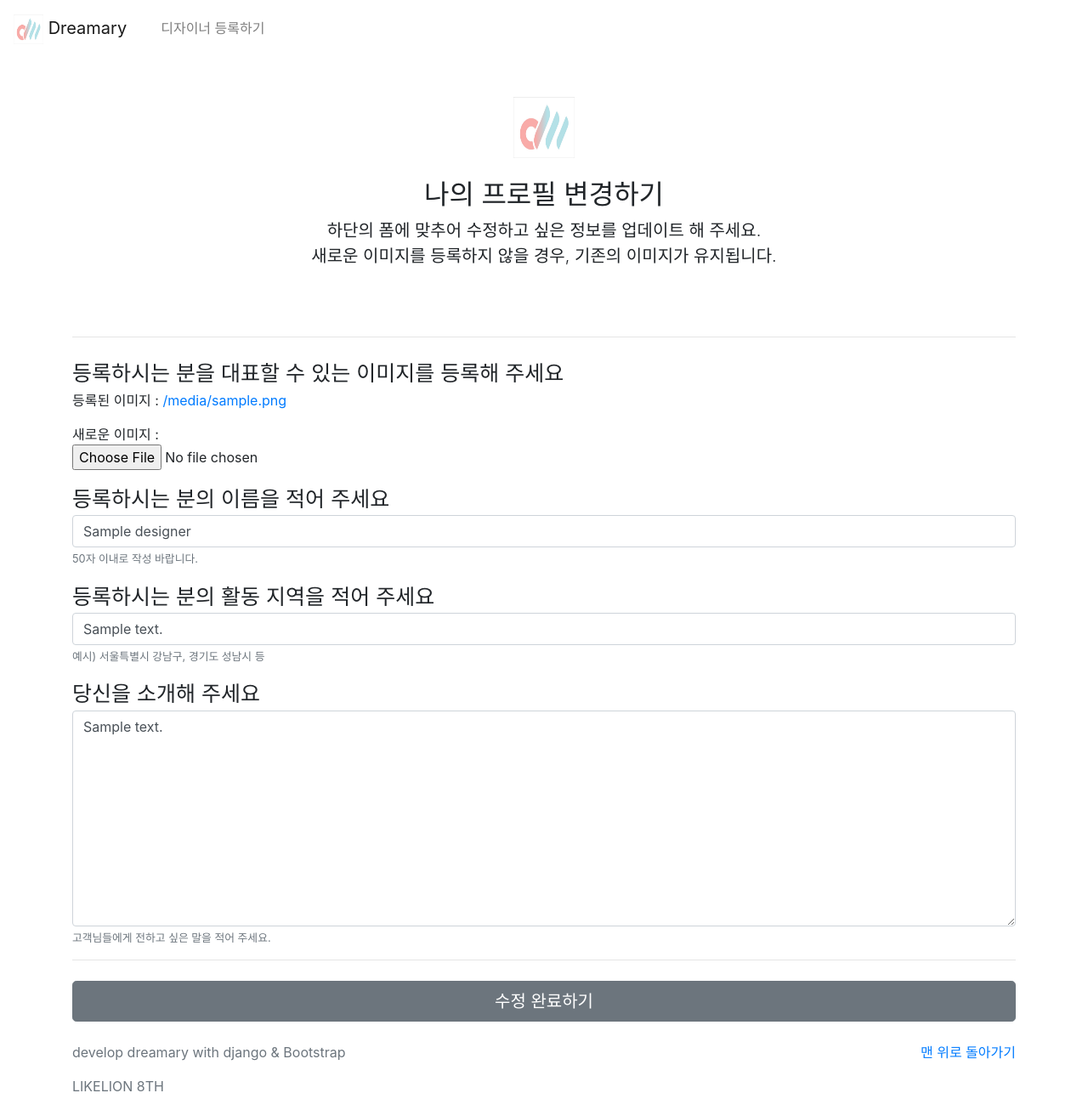
After one commit to s0y00n/Dreamary1, a Django app: page /update/1/ in a window 1280 px wide. The commit adds this page. Shown: the whole page at 85% size. Run offline with Django 3.2, Linux system fonts and the light colour scheme; tables that the repository leaves empty hold one stand-in row (values such as "Sample post"); some libraries are stand-ins or nearby versions.

Commit message:
강의 끝!

```diff
--- a/page/templates/base.html
+++ b/page/templates/base.html
@@ -72,6 +72,11 @@
                 <img src="{% static 'images/드리머리로고.png' %}" width="35" height="35" alt="드리머리로고.png">
                 <label class="navbar-brand align-self-center">Dreamary</label>
             </a>
+            <div class="collapse navbar-collapse">
+                <div class="navbar-nav">
+                    <a class="nav-item nav-link" href="{% url 'new' %}"> 디자이너 등록하기</a>
+                </div>
+            </div>
         </div>
     </header>
 
--- a/page/templates/detail.html
+++ b/page/templates/detail.html
@@ -15,11 +15,14 @@
             <p class="lead">{{ designer.description }}</p>
             <div class="d-flex justify-content-between align-items-center">
                 <div class="btn-group">
+                    <a href="{% url 'update' designer.id %}" class="btn btn-sm btn-outline-secondary">정보 수정</a>
+                    <a href="{% url 'delete' designer.id %}" class="btn btn-sm btn-outline-danger">정보 삭제</a>
                 </div>
             </div>
         </div>
         <div class="col-md-4">
             <img src="{{ designer.image.url }}" width="150%" alt="Designer_Profile_Image">
+
         </div>
     </div>
 </div>
--- /dev/null
+++ b/page/templates/update.html
@@ -0,0 +1,49 @@
+{% extends 'base.html' %}
+{% load static %}
+
+{% block title %} 프로필 수정하기 {% endblock %}
+{% block link %} {% static 'css/update.css' %} {% endblock %}
+
+{% block content %}
+
+<div class="container">
+    <div class="py-5 text-center">
+        <img class="d-block mx-auto mb-4" src="{% static 'images/드리머리로고.png' %}" alt="" width="72" height="72">
+        <h2>나의 프로필 변경하기</h2>
+        <p class="lead">하단의 폼에 맞추어 수정하고 싶은 정보를 업데이트 해 주세요.<br>새로운 이미지를 등록하지 않을 경우, 기존의 이미지가 유지됩니다.</p>
+    </div>
+    <div class="order-md-1">
+        <hr class="mb-4">
+        <form action="{% url 'update' designer.id %}" method="POST" enctype="multipart/form-data">
+            {% csrf_token %}
+            <div class="mb-3">
+                <label for="inputFile">등록하시는 분을 대표할 수 있는 이미지를 등록해 주세요</label>
+                <div>{% if designer.image %}<p>등록된 이미지 : <a href="{{ designer.image.url }}">{{ designer.image.url }}</a>
+                    </p>{% endif %}</div>
+                <p>새로운 이미지 : <input type="file" class="form-control-file" id="inputFile" name="image"></p>
+            </div>
+
+            <div class="mb-3">
+                <label for="inputName">등록하시는 분의 이름을 적어 주세요</label>
+                <input type="text" class="form-control" id="inputName" name="name" value="{{ designer.name }}" required>
+                <small id="Name" class="form-text text-muted">50자 이내로 작성 바랍니다.</small>
+            </div>
+
+            <div class="mb-3">
+                <label for="inputAddress">등록하시는 분의 활동 지역을 적어 주세요</label>
+                <input type="text" class="form-control" id="inputAddress" name="address" value="{{ designer.address }}" required>
+                <small id="Name" class="form-text text-muted">예시) 서울특별시 강남구, 경기도 성남시 등</small>
+            </div>
+    </div>
+
+    <div class="mb-3">
+        <label for="inputDescription">당신을 소개해 주세요 </label>
+        <textarea class="form-control" id="inputDescription" name="description" cols="40" rows="10" required>{{ designer.description }}</textarea>
+        <small id="Name" class="form-text text-muted">고객님들에게 전하고 싶은 말을 적어 주세요.</small>
+    </div>
+    <hr class="mb-4">
+    <button class="btn btn-secondary btn-lg btn-block" type="submit">수정 완료하기</button>
+    </form>
+</div>
+
+{% endblock %}
--- a/page/urls.py
+++ b/page/urls.py
@@ -1,8 +1,12 @@
 from django.urls import path
 from . import views
 
-urlpatterns=[
-    path('', views.home, name="home"), #path는 : 어떤주소/어떤함수 실행/ 뭐라고 부를지) 지정하는 것
-    path('introduce/', views.introduce, name="introduce"),
-    path('profile/<int:designer_id>', views.detail, name="detail"),
+urlpatterns = [
+    path('', views.home, name = "home"),
+    path('introduce/', views.introduce, name = "introduce"),
+    path('profile/<int:designer_id>/', views.detail, name = "detail"),
+    path('new/', views.new, name = "new"),
+    path('create/', views.create, name = "create"),
+    path('update/<int:designer_id>/', views.update, name = "update"),
+    path('delete/<int:designer_id>/', views.delete, name = "delete"),
 ]
--- a/page/views.py
+++ b/page/views.py
@@ -1,4 +1,4 @@
-from django.shortcuts import render, get_object_or_404
+from django.shortcuts import render, redirect, get_object_or_404
 from .models import Designer
 
 # Create your views here.
@@ -9,9 +9,46 @@ def home(request):
 def introduce(request):
     return render(request, 'introduce.html')
 
+def detail(request, designer_id):
+    designer = get_object_or_404(Designer, pk = designer_id)
+    return render(request, 'detail.html', {'designer' : designer})
+
 def new(request):
     return render(request, 'new.html')
 
-def detail(request, designer_id):
-    designer = get_object_or_404(Designer, pk=designer_id)
-    return render(request, 'detail.html', { 'designer' : designer})
+def create(request):
+    if request.method == 'POST':
+        post = Designer()
+
+        if 'image' in request.FILES:
+            post.image = request.FILES['image']
+        post.name = request.POST['name']
+        post.address = request.POST['address']
+        post.description = request.POST['description']
+
+        post.save()
+
+        return redirect('detail', post.id)
+
+def update(request, designer_id):
+    post = get_object_or_404(Designer, pk = designer_id)
+
+    if request.method == 'POST':
+        if 'image' in request.FILES:
+            post.image = request.FILES['image']
+        post.name = request.POST['name']
+        post.address = request.POST['address']
+        post.description = request.POST['description']
+
+        post.save()
+
+        return redirect('detail', post.id)
+
+    else:
+        return render(request, 'update.html', {'designer' : post})
+
+def delete(request, designer_id):
+    post = get_object_or_404(Designer, pk = designer_id)
+    post.delete()
+
+    return redirect('home')
--- /dev/null
+++ b/requirements.txt
@@ -0,0 +1,5 @@
+asgiref==3.2.10
+Django==3.0.8
+Pillow==7.2.0
+pytz==2020.1
+sqlparse==0.3.1
```
Also changed, not shown: page/templates/home.html (+0 -18 lines), page/templates/new.html (added, +49 -0 lines), page/static/css/new.css (added), page/static/css/update.css (added).
